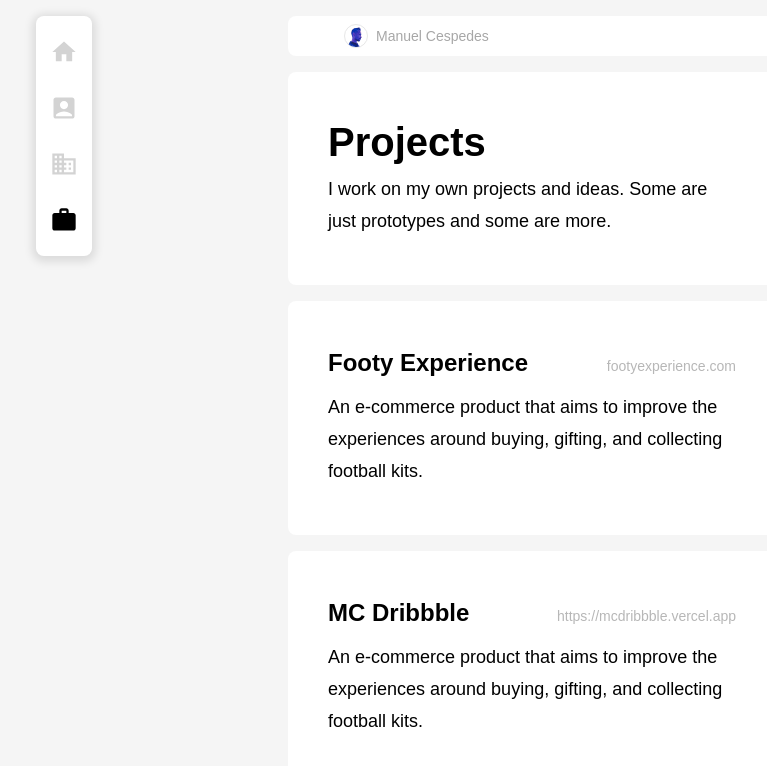
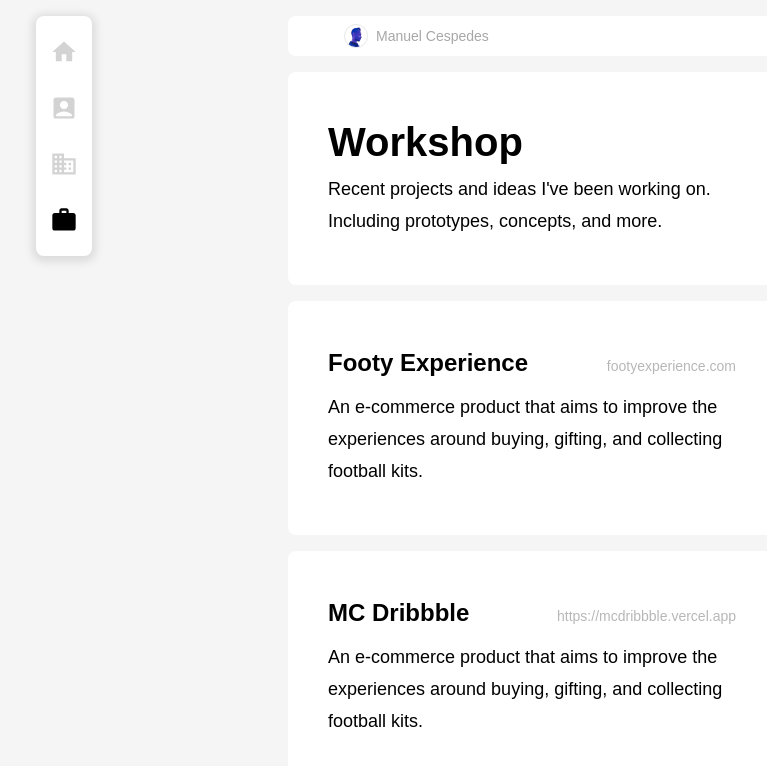
Before and after one commit to mgcesp/mc-folio, a React (Create React App) app: page /Work in a window 1280 px wide. Shown: the top 766 px of the page, without its empty margins (108-875 px from the left). Built offline with nearby package versions, Linux system fonts and the light colour scheme.

Commit message:
Content updates, introduced Workshop

```diff
--- a/src/pages/Work/Work.jsx
+++ b/src/pages/Work/Work.jsx
@@ -12,8 +12,8 @@
                 </Link>
             </div>
             <div className="page">
-                <h1>Projects</h1>
-                <p>I work on my own projects and ideas. Some are just prototypes and some are more.</p>
+                <h1>Workshop</h1>
+                <p>Recent projects and ideas I've been working on. Including prototypes, concepts, and more.</p>
             </div>
             <div className="page">
                 <div className="pageTitle">
```
